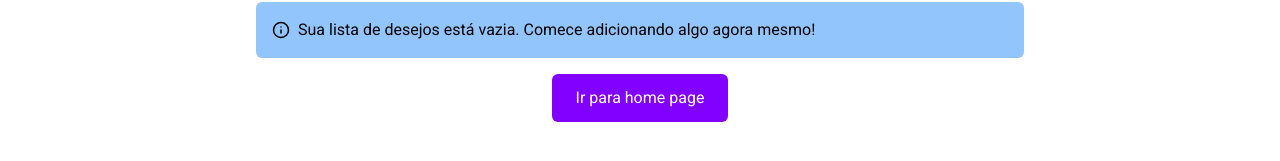
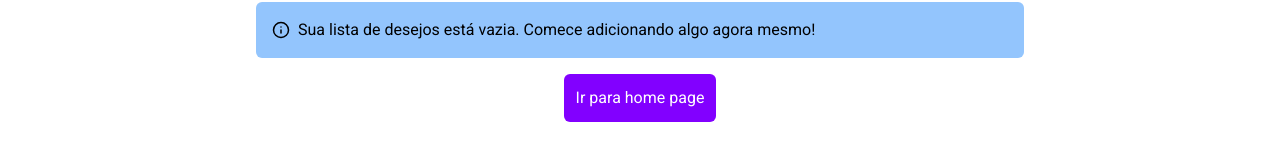
Before and after one commit to nillswe/frontend-test-ll, a Next.js app: page /wishlist in a window 1280 px wide. Shown: the part 155-316 px from the top of the page. Built offline with nearby package versions, Linux system fonts and the light colour scheme.

Commit message:
feat: create btn tailwind class

```diff
--- a/src/app/globals.css
+++ b/src/app/globals.css
@@ -22,3 +22,13 @@ body {
     text-wrap: balance;
   }
 }
+
+@layer components {
+  .btn {
+    @apply rounded-md bg-gray-300 px-3 py-3 text-white;
+  }
+
+  .btn-lg {
+    @apply py-4;
+  }
+}
--- a/src/app/not-found.tsx
+++ b/src/app/not-found.tsx
@@ -13,16 +13,20 @@ const NotFoundPage = () => {
             width={500}
             height={500}
           />
+
           <h1 className='text-primary-600 dark:text-primary-500 -mt-40 mb-4 text-7xl font-extrabold tracking-tight lg:text-9xl'>
             404
           </h1>
+
           <p className='mb-4 text-3xl font-bold tracking-tight text-gray-900 md:text-4xl'>
             Página não encontrada
           </p>
+
           <p role='alert' className='mb-4 text-lg font-light text-gray-500 dark:text-gray-400'>
             Veja o que temos em nossa página inicial
           </p>
-          <a href='/' className='rounded-md bg-primary px-6 py-3 text-white'>
+
+          <a href='/' className='btn bg-primary'>
             Voltar para home page
           </a>
         </div>
--- a/src/app/product/[product-slug]/page.tsx
+++ b/src/app/product/[product-slug]/page.tsx
@@ -43,11 +43,9 @@ const Page = () => {
 
           <div className='mt-5 flex gap-3'>
             <div className='flex w-full flex-col gap-3'>
-              <button className='w-full rounded-md bg-primary px-3 py-4 text-white hover:bg-purple-800'>
-                Comprar
-              </button>
+              <button className='btn btn-lg bg-primary hover:bg-purple-800'>Comprar</button>
 
-              <button className='w-full rounded-md bg-gray-500 px-3 py-4 text-white hover:bg-black'>
+              <button className='btn btn-lg bg-gray-500 hover:bg-black'>
                 Adicionar ao carrinho
               </button>
             </div>
--- a/src/app/wishlist/_components/empty-wishlist/empty-wishlist.tsx
+++ b/src/app/wishlist/_components/empty-wishlist/empty-wishlist.tsx
@@ -11,7 +11,7 @@ export const EmptyWishlist = () => {
         Sua lista de desejos está vazia. Comece adicionando algo agora mesmo!
       </p>
 
-      <Link href='/' className='rounded-md bg-primary px-6 py-3 text-white'>
+      <Link href='/' className='btn bg-primary'>
         Ir para home page
       </Link>
     </div>
```
